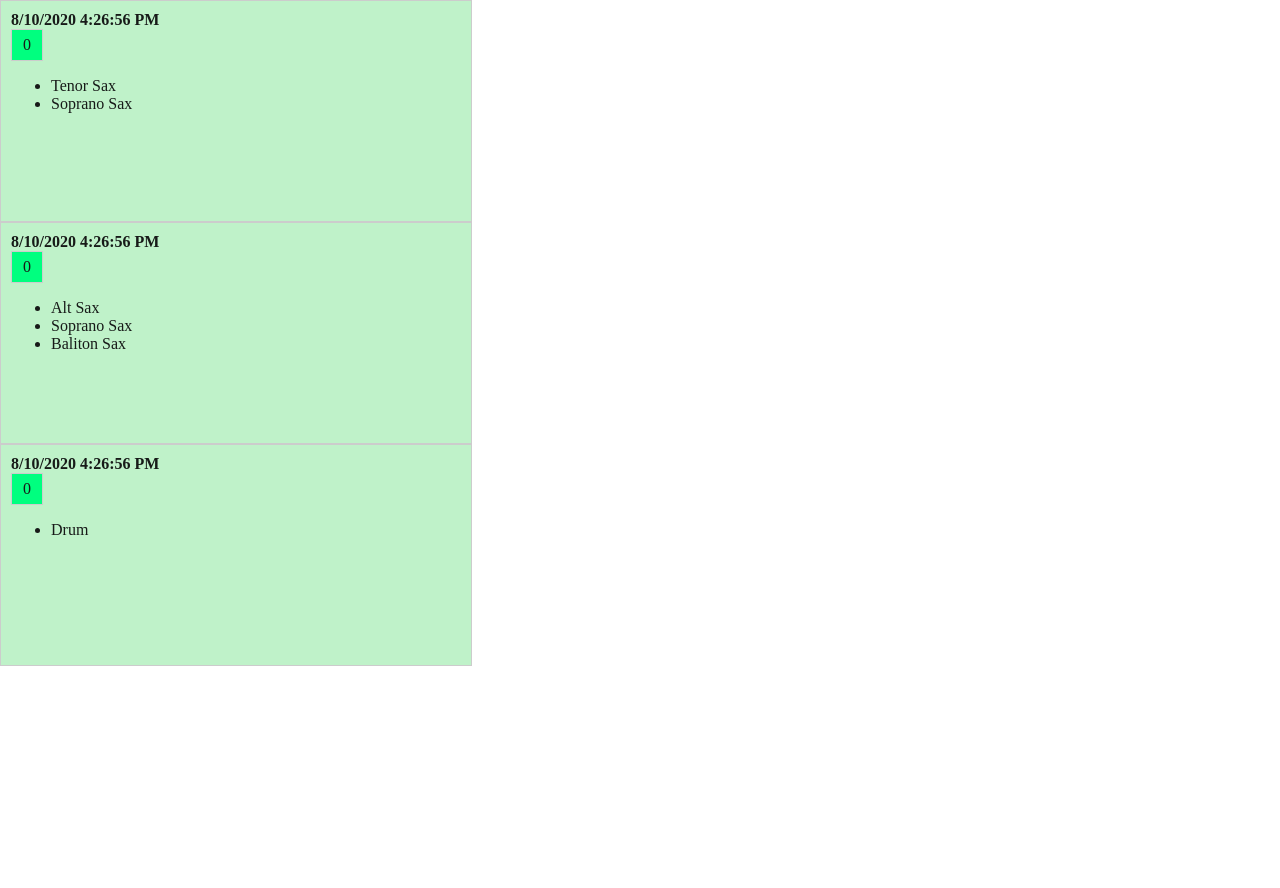
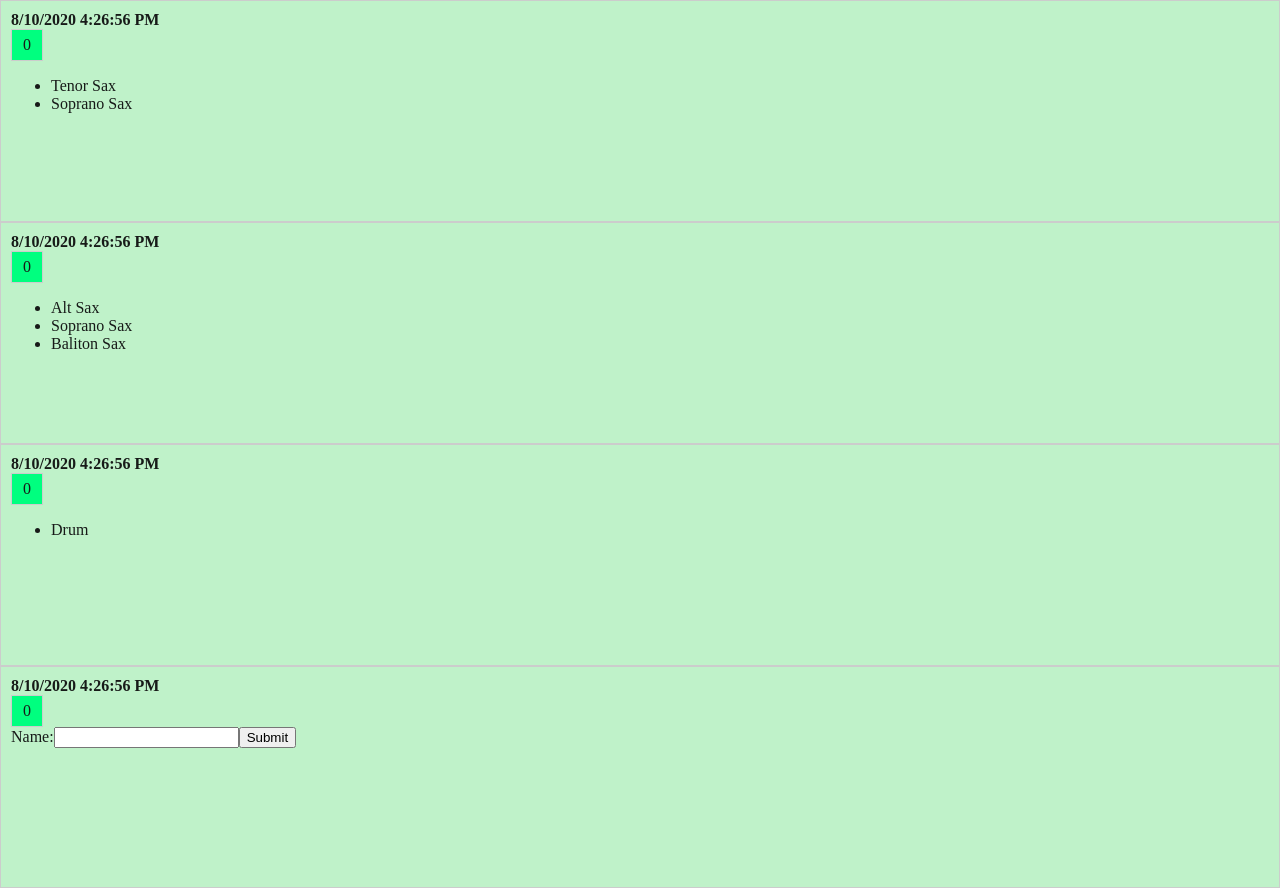
Before and after one commit to HiroshiHara/react-tutorial, a React app in the folder react-api-study/: page / in a window 1280 px wide. Before the commit the page ends 800 px from the top, so only its background shows below. Built offline with nearby package versions, Linux system fonts and the light colour scheme; the HTML template or start-up script is replaced by a standard one.

Commit message:
save commit.

```diff
--- a/react-api-study/src/component/App.js
+++ b/react-api-study/src/component/App.js
@@ -2,6 +2,7 @@
 
 import React from "react";
 import { ItemBox } from "./ItemBox";
+import { FormBox } from "./FormBox";
 
 type Props = {
   members: Array<Array<string>>,
@@ -11,6 +12,11 @@ export const App = (props: Props) => {
   const members = props.members.map((member) => (
     <ItemBox lists={member} key={Math.random() * 100} />
   ));
-  console.log(members);
-  return <div>{members}</div>;
+  const forms = <FormBox />;
+  return (
+    <div className="container">
+      {members}
+      {forms}
+    </div>
+  );
 };
--- /dev/null
+++ b/react-api-study/src/component/FormBox.js
@@ -0,0 +1,25 @@
+/* @flow */
+
+import React, { Component } from "react";
+import { Counter } from "./Counter";
+import { Timer } from "./Timer";
+import { NameForm } from "./NameForm";
+
+type Props = { nameDefVal: ?string };
+type State = {};
+
+export class FormBox extends Component<Props, State> {
+  constructor(props) {
+    super(props);
+  }
+
+  render() {
+    return (
+      <div className="formbox-wrapper">
+        <Timer />
+        <Counter />
+        <NameForm defaultValue={""} />
+      </div>
+    );
+  }
+}
--- /dev/null
+++ b/react-api-study/src/component/NameForm.js
@@ -0,0 +1,42 @@
+/* @flow */
+
+import React, { Component } from "react";
+
+type Props = { defaultValue: ?string };
+type State = { value: string };
+
+export class NameForm extends Component<Props, State> {
+  constructor(props: Props) {
+    super(props);
+    this.state = {
+      value: this.props.defaultValue,
+    };
+  }
+
+  handleChange(event: Event) {
+    this.setState({
+      value: event.target.value,
+    });
+  }
+
+  handleSubmit(event: Event) {
+    alert("A name was submitted: " + this.state.value);
+    event.preventDefault();
+  }
+
+  render() {
+    return (
+      <form onSubmit={this.handleSubmit.bind(this)}>
+        <label>
+          Name:
+          <input
+            type="text"
+            value={this.state.value}
+            onChange={this.handleChange.bind(this)}
+          />
+        </label>
+        <input type="submit" value="Submit" />
+      </form>
+    );
+  }
+}
--- a/react-api-study/src/style.css
+++ b/react-api-study/src/style.css
@@ -1,16 +1,22 @@
 body {
   margin: 0;
   padding: 0;
+}
+
+.container {
+  display: flex;
+  flex-wrap: wrap;
 }
 
 .form-wrapper {
   background-color: green;
 }
 
-.itembox-wrapper {
+.itembox-wrapper,
+.formbox-wrapper {
   border: 1px solid #ccc;
   display: block;
-  width: 450px;
+  width: 100%;
   height: 200px;
   padding: 10px;
   background-color: #bff2c9;
```
